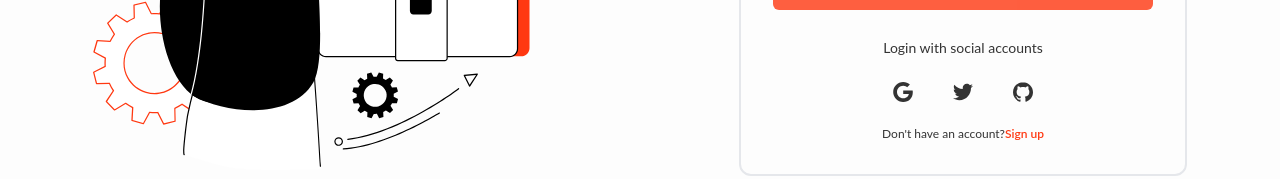
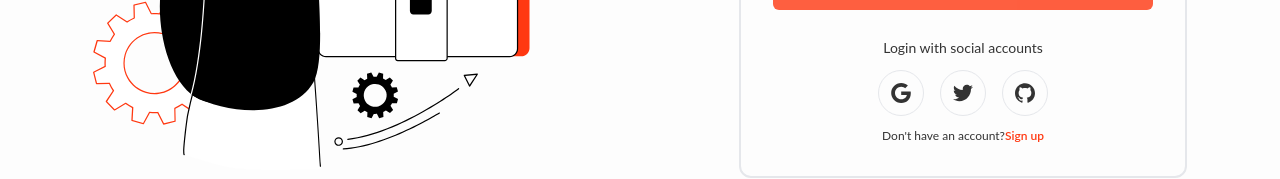
Before and after one commit to ismailjosim/genius-car-project, a React (Create React App) app: page /login in a window 1280 px wide. Shown: the part 476-655 px from the top of the page. Built offline with nearby package versions, Linux system fonts and the light colour scheme; no server answers.

Commit message:
google, email, github login functionality added

```diff
--- a/src/Contexts/AuthProvider.jsx
+++ b/src/Contexts/AuthProvider.jsx
@@ -41,7 +41,6 @@ const AuthProvider = ({ children }) => {
     // Monitor User change
     useEffect(() => {
         const unsubscribe = onAuthStateChanged(auth, currentUser => {
-            console.log(currentUser);
             setUser(currentUser);
             setLoading(false);
         })
--- a/src/components/Auth/Login.jsx
+++ b/src/components/Auth/Login.jsx
@@ -1,33 +1,56 @@
-import React from 'react';
+import { GithubAuthProvider, GoogleAuthProvider } from 'firebase/auth';
+import React, { useContext } from 'react';
 import { Link } from 'react-router-dom';
+import { toast } from 'react-toastify';
 import loginImg from '../../assets/images/login/login.svg'
+import { AuthContext } from '../../Contexts/AuthProvider';
 
 const Login = () => {
+    const { userLogin, googleProviderLogin, gitHubProviderLogin } = useContext(AuthContext);
 
-
-
-
-
-
+    const googleProvider = new GoogleAuthProvider();
+    const gitHubProvider = new GithubAuthProvider();
 
     const handleUserLogin = event => {
         event.preventDefault();
         const form = event.target;
         const email = form.email.value;
         const password = form.password.value;
-        console.log(email, password);
+        userLogin(email, password)
+            .then(result => {
+                toast.success("User Login Successfully 🎉🎉", { autoClose: 1000 });
+                console.log(result.user);
+            })
+            .catch(error => {
+                toast.error("Something went wrong! 😢😢", { autoClose: 1000 });
+                console.log(error.message);
+            })
     }
 
-
-
-
-
-
-
-
-
-
-
+    const handleGoogleLogin = () => {
+        googleProviderLogin(googleProvider)
+            .then(result => {
+                const user = result.user;
+                console.log(user);
+                toast.success("User Login Successfully 🎉🎉", { autoClose: 1000 });
+            })
+            .catch(error => {
+                toast.error("Something went wrong! 😢😢", { autoClose: 1000 });
+                console.log(error.message);
+            })
+    }
+    const handleGitHubLogin = () => {
+        gitHubProviderLogin(gitHubProvider)
+            .then(result => {
+                const user = result.user;
+                console.log(user);
+                toast.success("User Login Successfully 🎉🎉", { autoClose: 1000 });
+            })
+            .catch(error => {
+                toast.error("Something went wrong! 😢😢", { autoClose: 1000 });
+                console.log(error.message);
+            })
+    }
 
     return (
         <div className='flex justify-around my-16'>
@@ -58,17 +81,17 @@ const Login = () => {
                     <div className="flex-1 h-px sm:w-16 dark:bg-gray-700"></div>
                 </div>
                 <div className="flex justify-center space-x-4">
-                    <button aria-label="Log in with Google" className="p-3 rounded-sm">
+                    <button onClick={handleGoogleLogin} aria-label="Log in with Google" className="p-3 transition-all duration-500 hover:bg-primary hover:text-white border rounded-full">
                         <svg xmlns="http://www.w3.org/2000/svg" viewBox="0 0 32 32" className="w-5 h-5 fill-current">
                             <path d="M16.318 13.714v5.484h9.078c-0.37 2.354-2.745 6.901-9.078 6.901-5.458 0-9.917-4.521-9.917-10.099s4.458-10.099 9.917-10.099c3.109 0 5.193 1.318 6.38 2.464l4.339-4.182c-2.786-2.599-6.396-4.182-10.719-4.182-8.844 0-16 7.151-16 16s7.156 16 16 16c9.234 0 15.365-6.49 15.365-15.635 0-1.052-0.115-1.854-0.255-2.651z"></path>
                         </svg>
                     </button>
-                    <button aria-label="Log in with Twitter" className="p-3 rounded-sm">
+                    <button aria-label="Log in with Twitter" className="p-3 transition-all duration-500 hover:bg-primary hover:text-white border rounded-full">
                         <svg xmlns="http://www.w3.org/2000/svg" viewBox="0 0 32 32" className="w-5 h-5 fill-current">
                             <path d="M31.937 6.093c-1.177 0.516-2.437 0.871-3.765 1.032 1.355-0.813 2.391-2.099 2.885-3.631-1.271 0.74-2.677 1.276-4.172 1.579-1.192-1.276-2.896-2.079-4.787-2.079-3.625 0-6.563 2.937-6.563 6.557 0 0.521 0.063 1.021 0.172 1.495-5.453-0.255-10.287-2.875-13.52-6.833-0.568 0.964-0.891 2.084-0.891 3.303 0 2.281 1.161 4.281 2.916 5.457-1.073-0.031-2.083-0.328-2.968-0.817v0.079c0 3.181 2.26 5.833 5.26 6.437-0.547 0.145-1.131 0.229-1.724 0.229-0.421 0-0.823-0.041-1.224-0.115 0.844 2.604 3.26 4.5 6.14 4.557-2.239 1.755-5.077 2.801-8.135 2.801-0.521 0-1.041-0.025-1.563-0.088 2.917 1.86 6.36 2.948 10.079 2.948 12.067 0 18.661-9.995 18.661-18.651 0-0.276 0-0.557-0.021-0.839 1.287-0.917 2.401-2.079 3.281-3.396z"></path>
                         </svg>
                     </button>
-                    <button aria-label="Log in with GitHub" className="p-3 rounded-sm">
+                    <button onClick={handleGitHubLogin} aria-label="Log in with GitHub" className="p-3 transition-all duration-500 hover:bg-primary hover:text-white border rounded-full">
                         <svg xmlns="http://www.w3.org/2000/svg" viewBox="0 0 32 32" className="w-5 h-5 fill-current">
                             <path d="M16 0.396c-8.839 0-16 7.167-16 16 0 7.073 4.584 13.068 10.937 15.183 0.803 0.151 1.093-0.344 1.093-0.772 0-0.38-0.009-1.385-0.015-2.719-4.453 0.964-5.391-2.151-5.391-2.151-0.729-1.844-1.781-2.339-1.781-2.339-1.448-0.989 0.115-0.968 0.115-0.968 1.604 0.109 2.448 1.645 2.448 1.645 1.427 2.448 3.744 1.74 4.661 1.328 0.14-1.031 0.557-1.74 1.011-2.135-3.552-0.401-7.287-1.776-7.287-7.907 0-1.751 0.62-3.177 1.645-4.297-0.177-0.401-0.719-2.031 0.141-4.235 0 0 1.339-0.427 4.4 1.641 1.281-0.355 2.641-0.532 4-0.541 1.36 0.009 2.719 0.187 4 0.541 3.043-2.068 4.381-1.641 4.381-1.641 0.859 2.204 0.317 3.833 0.161 4.235 1.015 1.12 1.635 2.547 1.635 4.297 0 6.145-3.74 7.5-7.296 7.891 0.556 0.479 1.077 1.464 1.077 2.959 0 2.14-0.020 3.864-0.020 4.385 0 0.416 0.28 0.916 1.104 0.755 6.4-2.093 10.979-8.093 10.979-15.156 0-8.833-7.161-16-16-16z"></path>
                         </svg>
--- a/src/components/Auth/Register.jsx
+++ b/src/components/Auth/Register.jsx
@@ -6,7 +6,7 @@ import { AuthContext } from '../../Contexts/AuthProvider';
 
 
 const Register = () => {
-    const { createUser } = useContext(AuthContext);
+    const { createUser, updateUserProfile } = useContext(AuthContext);
 
     const handleUserSignUP = event => {
         event.preventDefault();
@@ -15,19 +15,35 @@ const Register = () => {
         const photoURL = form.photoURL.value;
         const email = form.email.value;
         const password = form.password.value;
+        form.reset();
         createUser(email, password)
             .then(result => {
                 const user = result.user;
                 toast.success("Congratulations! User Created Successfully 🎉🎉", { autoClose: 1000 });
                 console.log(user);
+                handleProfileUpdate(name, photoURL);
 
             })
             .catch(error => {
                 toast.error("Something went wrong! 😢😢", { autoClose: 1000 });
-                console.log(error);
+                console.log(error.message);
             })
 
     }
+    // Update user Profile and name
+    const handleProfileUpdate = (name, photoURL) => {
+        const profile = {
+            displayName: name,
+            photoURL: photoURL
+        }
+        updateUserProfile(profile)
+            .then(() => { })
+            .catch(error => {
+                toast.error("Something went wrong! 😢😢", { autoClose: 1000 });
+                console.log(error);
+            })
+    }
+
 
 
     return (
```
